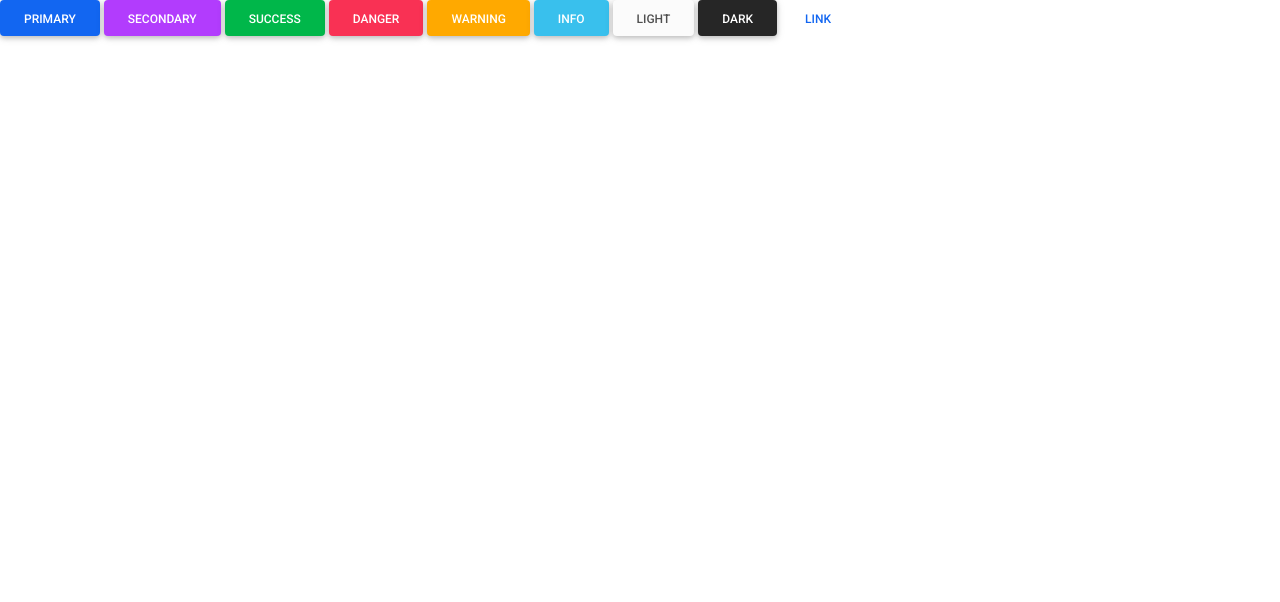
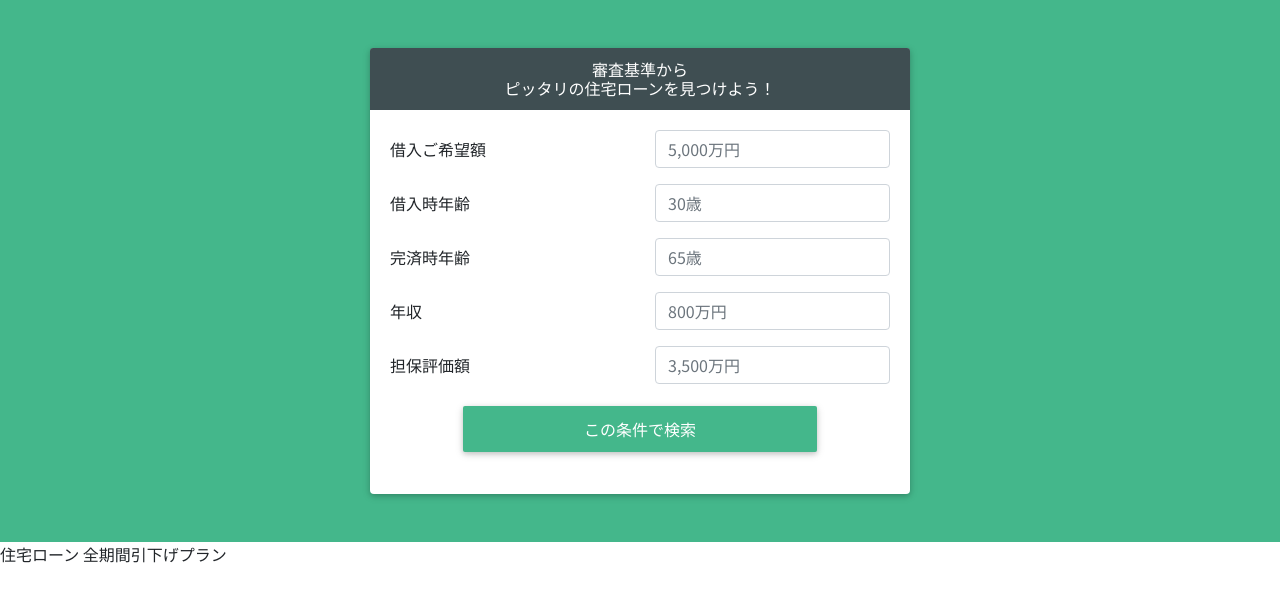
Before and after one commit to chickenta2ta/mortgage-loan-search, a Django app: page /search/ in a window 1280 px wide. Shown: the top 602 px of the page. Run offline with Django 4.2, Linux system fonts and the light colour scheme; some libraries are stand-ins or nearby versions.

Commit message:
created search form

```diff
--- /dev/null
+++ b/mortgage_loan_search/search/static/search/style.css
@@ -0,0 +1,11 @@
+.theme-bg-light {
+    background-color: #44b78b;
+}
+
+.theme-bg-dark {
+    background-color: #3F4E52;
+}
+
+body {
+    font-family: 'Noto Sans JP', sans-serif;
+}
--- a/mortgage_loan_search/search/templates/search/base.html
+++ b/mortgage_loan_search/search/templates/search/base.html
@@ -1,3 +1,4 @@
+{% load static %}
 <!DOCTYPE html>
 <html lang="ja">
 <head>
@@ -6,19 +7,31 @@
     <meta http-equiv="x-ua-compatible" content="ie=edge" />
 
     <!-- Font Awesome -->
-    <link href="https://cdnjs.cloudflare.com/ajax/libs/font-awesome/6.0.0/css/all.min.css" rel="stylesheet" />
+    <link rel="stylesheet" href="https://use.fontawesome.com/releases/v5.8.2/css/all.css">
     <!-- Google Fonts -->
-    <link href="https://fonts.googleapis.com/css?family=Roboto:300,400,500,700&display=swap" rel="stylesheet" />
-    <!-- MDB -->
-    <link href="https://cdnjs.cloudflare.com/ajax/libs/mdb-ui-kit/3.11.0/mdb.min.css" rel="stylesheet" />
+    <link rel="preconnect" href="https://fonts.googleapis.com">
+    <link rel="preconnect" href="https://fonts.gstatic.com" crossorigin>
+    <link href="https://fonts.googleapis.com/css2?family=Noto+Sans+JP:wght@300;400;500;700&display=swap" rel="stylesheet">
+    <!-- Bootstrap core CSS -->
+    <link href="https://cdnjs.cloudflare.com/ajax/libs/twitter-bootstrap/4.5.0/css/bootstrap.min.css" rel="stylesheet">
+    <!-- Material Design Bootstrap -->
+    <link href="https://cdnjs.cloudflare.com/ajax/libs/mdbootstrap/4.19.1/css/mdb.min.css" rel="stylesheet">
 
-    <title>Hello, Django!</title>
+    <link rel="stylesheet" type="text/css" href="{% static 'search/style.css' %}">
+
+    <title>通りやすい住宅ローン探し</title>
 </head>
 <body>
     {% block content %}
     {% endblock %}
 
-    <!-- MDB -->
-    <script type="text/javascript" src="https://cdnjs.cloudflare.com/ajax/libs/mdb-ui-kit/3.11.0/mdb.min.js"></script>
+    <!-- JQuery -->
+    <script type="text/javascript" src="https://cdnjs.cloudflare.com/ajax/libs/jquery/3.5.1/jquery.min.js"></script>
+    <!-- Bootstrap tooltips -->
+    <script type="text/javascript" src="https://cdnjs.cloudflare.com/ajax/libs/popper.js/1.14.4/umd/popper.min.js"></script>
+    <!-- Bootstrap core JavaScript -->
+    <script type="text/javascript" src="https://cdnjs.cloudflare.com/ajax/libs/twitter-bootstrap/4.5.0/js/bootstrap.min.js"></script>
+    <!-- MDB core JavaScript -->
+    <script type="text/javascript" src="https://cdnjs.cloudflare.com/ajax/libs/mdbootstrap/4.19.1/js/mdb.min.js"></script>
 </body>
 </html>
--- a/mortgage_loan_search/search/templates/search/index.html
+++ b/mortgage_loan_search/search/templates/search/index.html
@@ -1,13 +1,61 @@
 {% extends "./base.html" %}
+{% load static %}
 
 {% block content %}
-<button type="button" class="btn btn-primary">Primary</button>
-<button type="button" class="btn btn-secondary">Secondary</button>
-<button type="button" class="btn btn-success">Success</button>
-<button type="button" class="btn btn-danger">Danger</button>
-<button type="button" class="btn btn-warning">Warning</button>
-<button type="button" class="btn btn-info">Info</button>
-<button type="button" class="btn btn-light" data-mdb-ripple-color="dark">Light</button>
-<button type="button" class="btn btn-dark">Dark</button>
-<button type="button" class="btn btn-link" data-mdb-ripple-color="dark">Link</button>
+<div class="theme-bg-light">
+  <div class="container">
+    <div class="row py-5">
+      <div class="col-6 mx-auto">
+        <div class="card">
+          <div class="card-header text-center theme-bg-dark" style="border-bottom: None">
+            <h6 class="text-white" style="font-weight: 500; margin-bottom: .0rem">審査基準から<br>
+              ピッタリの住宅ローンを見つけよう！</h6>
+          </div>
+          <div class="card-body">
+            <form>
+              <div class="form-group row">
+                <label for="borrowingAmount" class="col-6 col-form-label" style="font-weight: 500">借入ご希望額</label>
+                <div class="col-6">
+                  <input type="text" class="form-control" id="borrowingAmount" placeholder="5,000万円">
+                </div>
+              </div>
+              <div class="form-group row">
+                <label for="borrowingAge" class="col-6 col-form-label" style="font-weight: 500">借入時年齢</label>
+                <div class="col-6">
+                  <input type="text" class="form-control" id="borrowingAge" placeholder="30歳">
+                </div>
+              </div>
+              <div class="form-group row">
+                <label for="payoffAge" class="col-6 col-form-label" style="font-weight: 500">完済時年齢</label>
+                <div class="col-6">
+                  <input type="text" class="form-control" id="payoffAge" placeholder="65歳">
+                </div>
+              </div>
+              <div class="form-group row">
+                <label for="annualIncome" class="col-6 col-form-label" style="font-weight: 500">年収</label>
+                <div class="col-6">
+                  <input type="text" class="form-control" id="annualIncome" placeholder="800万円">
+                </div>
+              </div>
+              <div class="form-group row">
+                <label for="evaluationColloteral" class="col-6 col-form-label" style="font-weight: 500">担保評価額</label>
+                <div class="col-6">
+                  <input type="text" class="form-control" id="evaluationColloteral" placeholder="3,500万円">
+                </div>
+              </div>
+              <div class="form-group row">
+                <button type="submit" class="col-8 mx-auto btn theme-bg-light">
+                  <h6 class="text-white" style="font-weight: 500; margin-bottom: .0rem">この条件で検索</h6>
+                </button>
+              </div>
+            </form>
+          </div>
+        </div>
+      </div>
+    </div>
+  </div>
+</div>
+{% for loan in search_result_loans %}
+{{ loan.name }}<br>
+{% endfor %}
 {% endblock %}
--- a/mortgage_loan_search/search/urls.py
+++ b/mortgage_loan_search/search/urls.py
@@ -3,5 +3,5 @@ from django.urls import path
 from . import views
 
 urlpatterns = [
-    path("", views.index, name="index"),
+    path("", views.IndexView.as_view(), name="index"),
 ]
--- a/mortgage_loan_search/search/views.py
+++ b/mortgage_loan_search/search/views.py
@@ -1,5 +1,20 @@
-from django.shortcuts import render
+from django.views import generic
 
 
-def index(request):
-    return render(request, "search/index.html")
+class IndexView(generic.ListView):
+    template_name = "search/index.html"
+    context_object_name = "search_result_loans"
+
+    def get_queryset(self):
+        # ここからスタブ
+        search_result_loans = [
+            {
+                "name": "住宅ローン 全期間引下げプラン",
+                "url": "https://www.jibunbank.co.jp/products/homeloan/interest/whole_period/",
+                "interest_rate": 0.389,
+                "borrowing_age": 45,
+                "payoff_age": 80,
+            }
+        ]
+        # ここまでスタブ
+        return search_result_loans
```
